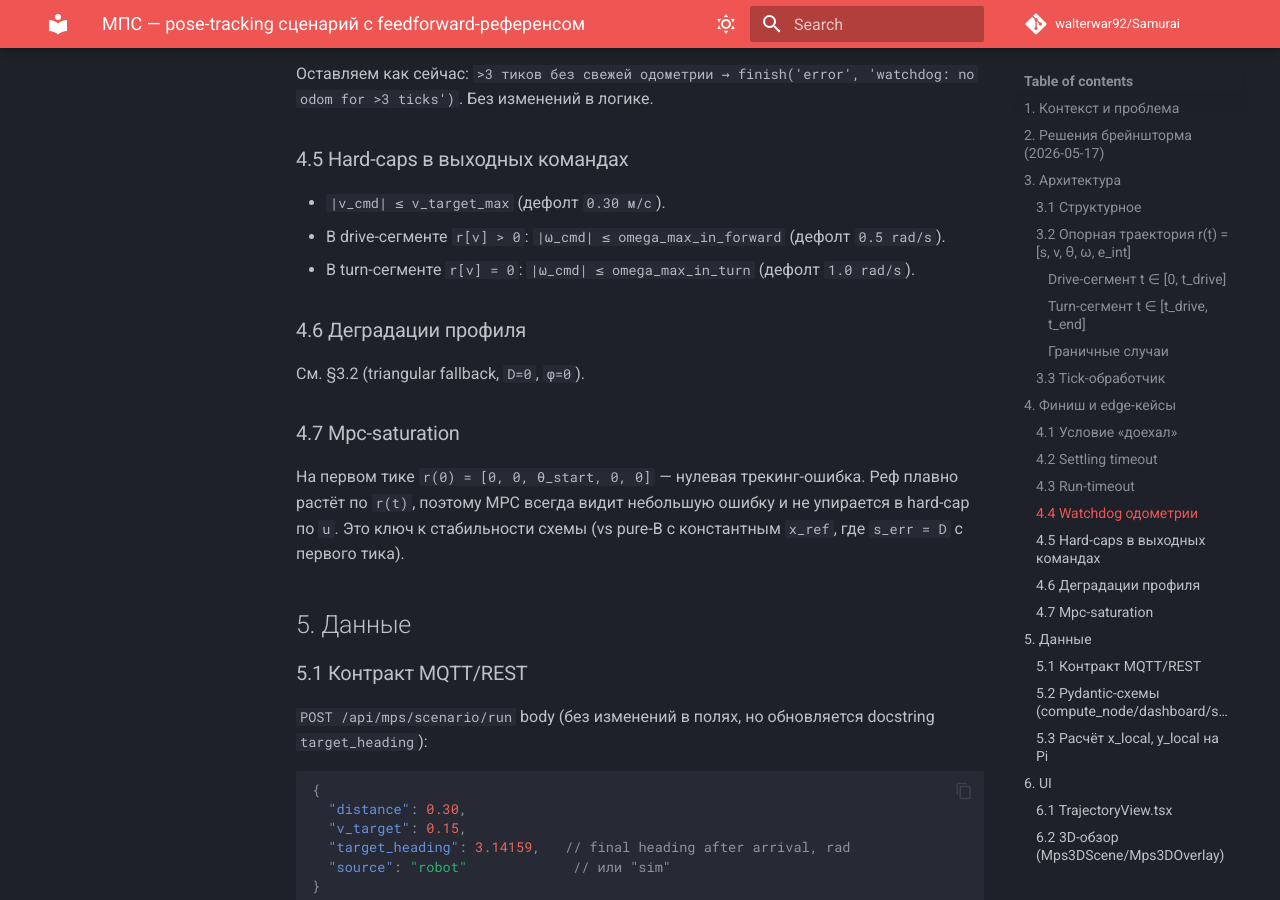
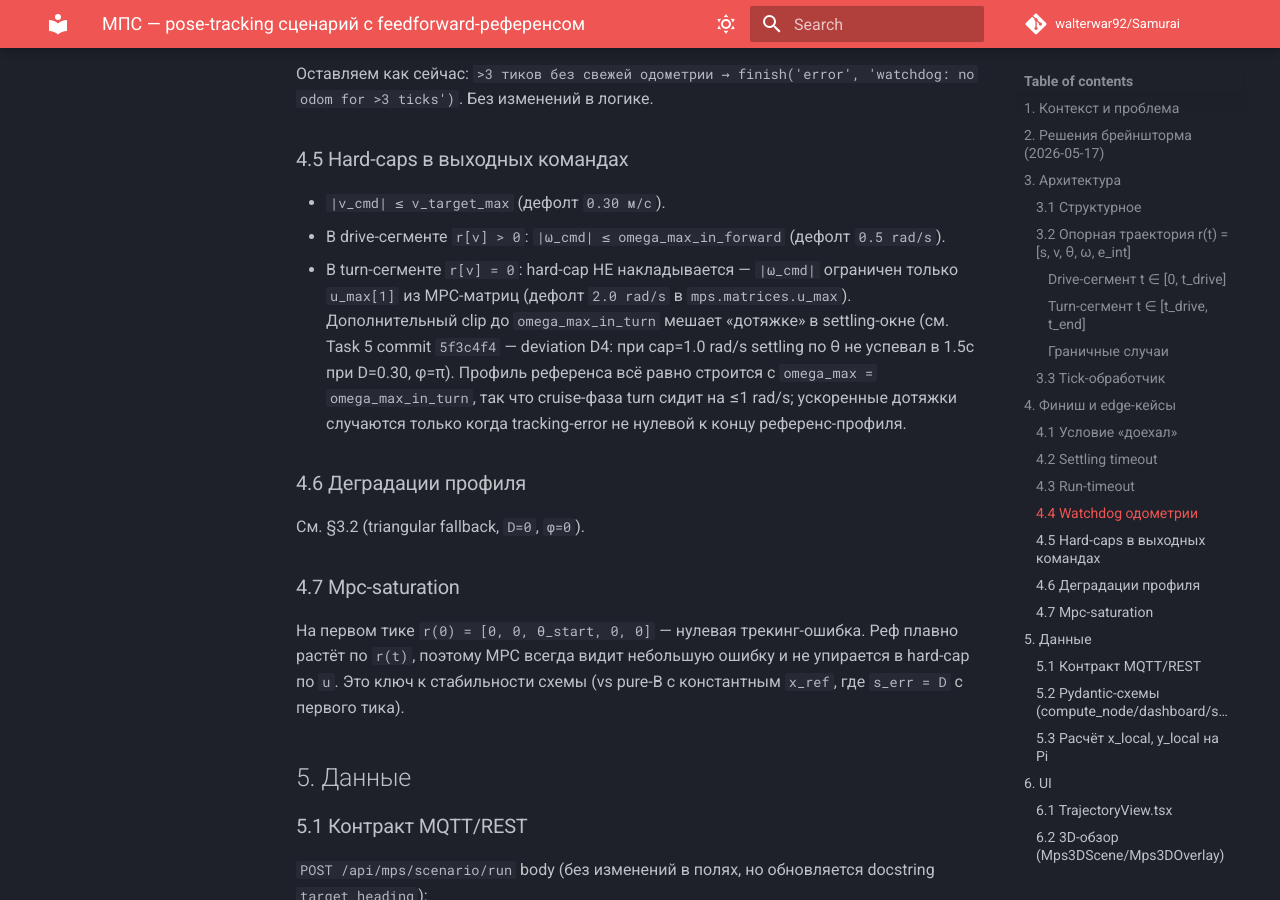
Before and after one commit to walterwar92/Samurai, an MkDocs documentation site: the page built from docs/superpowers/specs/2026-05-17-mps-pose-tracking-design.md, in a window 1280 px wide and 900 px high, scrolled down 5388 px. Built offline with MkDocs 1.6.1 and Material for MkDocs 9.7.7, drawn with Linux system fonts in a browser that asks for light colours; comment, search, counter and statistics services are not loaded.

Commit message:
docs(mps): §4.5 — в turn-сегменте hard-cap по ω снят (deviation D4 из Task 5)

```diff
--- a/docs/superpowers/specs/2026-05-17-mps-pose-tracking-design.md
+++ b/docs/superpowers/specs/2026-05-17-mps-pose-tracking-design.md
@@ -233,8 +233,15 @@ detail='r(t) overshoot in time domain')`. Защита от подвиса (на
 - `|v_cmd| ≤ v_target_max` (дефолт `0.30 м/с`).
 - В drive-сегменте `r[v] > 0`: `|ω_cmd| ≤ omega_max_in_forward`
   (дефолт `0.5 rad/s`).
-- В turn-сегменте `r[v] = 0`: `|ω_cmd| ≤ omega_max_in_turn`
-  (дефолт `1.0 rad/s`).
+- В turn-сегменте `r[v] = 0`: hard-cap НЕ накладывается — `|ω_cmd|`
+  ограничен только `u_max[1]` из MPC-матриц (дефолт `2.0 rad/s` в
+  `mps.matrices.u_max`). Дополнительный clip до `omega_max_in_turn`
+  мешает «дотяжке» в settling-окне (см. Task 5 commit `5f3c4f4` —
+  deviation D4: при cap=1.0 rad/s settling по θ не успевал в 1.5с при
+  D=0.30, φ=π). Профиль референса всё равно строится с
+  `omega_max = omega_max_in_turn`, так что cruise-фаза turn сидит
+  на ≤1 rad/s; ускоренные дотяжки случаются только когда tracking-error
+  не нулевой к концу референс-профиля.
 
 ### 4.6 Деградации профиля
 
```
